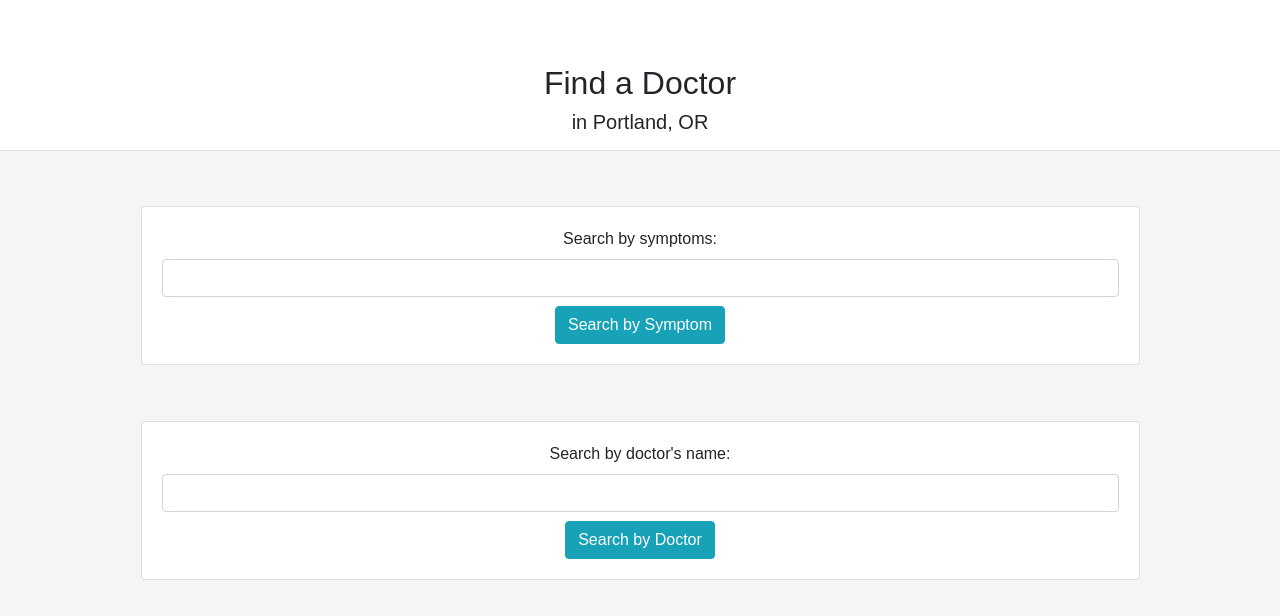
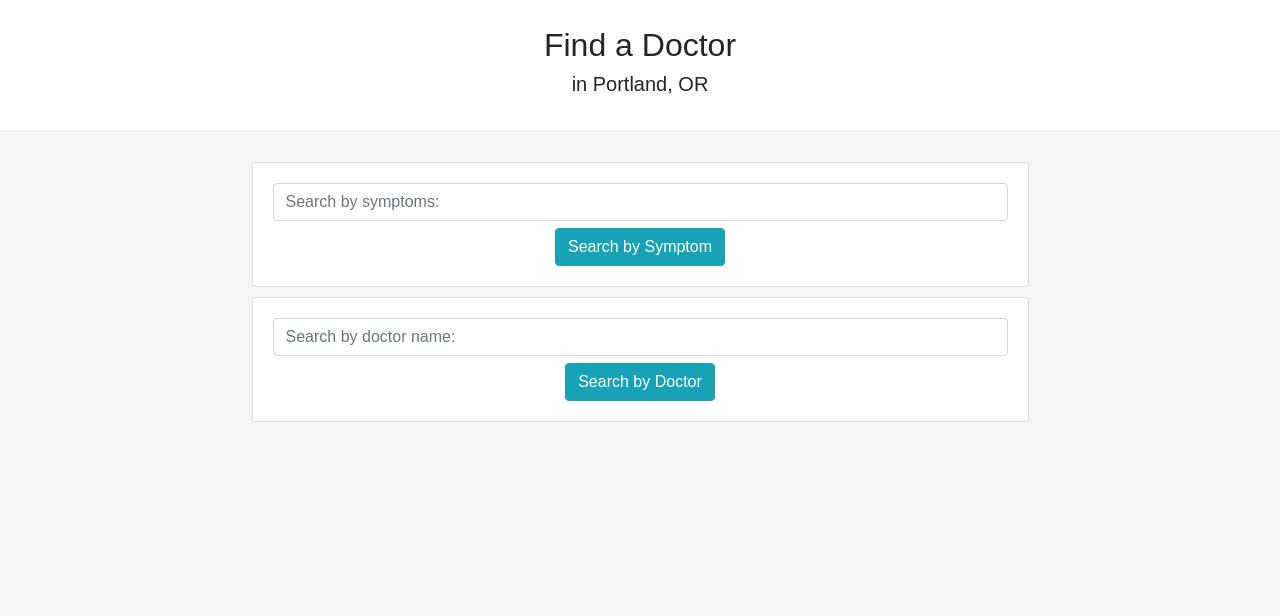
Before and after one commit to mtaylorpdx/doc-finder, a website built with webpack: page src/index.html in a window 1280 px wide. Built offline with nearby package versions, Linux system fonts and the light colour scheme.

Commit message:
add styling

```diff
--- a/src/index.html
+++ b/src/index.html
@@ -6,36 +6,28 @@
   <div class="jumbotron jumbotron-fluid">
     <h2>Find a Doctor</h2>
     <h5>in Portland, OR</h5>
-    <hr>
-
   </div>
   <body>
     <div class="container">
 
 
-      <div class="card text-center">
+        <div class="card">
+
             <div class="card-body">
-          <label for="issue">Search by symptoms:</label>
-          <input type="text" class="form-control" id="issue" name="issue">
+              <input type="text" class="form-control" id="issue" name="issue" placeholder="Search by symptoms:">
               <button id="searchIssue" class="btn btn-info searchSymptom">Search by Symptom</button>
             </div>
+
         </div>
-      <div class="card text-center">
+
+          <div class="card">
             <div class="card-body">
-          <label for="docName">Search by doctor's name:</label>
-          <input type="text" class="form-control" id="docName" name="docName">
+              <input type="text" class="form-control" id="docName" name="docName" placeholder="Search by doctor name:">
               <button id="searchName" class="btn btn-info searchName">Search by Doctor</button>
             </div>
           </div>
-      <!-- <form> -->
-        <!-- <label for="issue">Search by symptoms:</label>
-        <input type="text" class="form-control" id="issue" name="issue"> -->
 
-        <!-- <label for="docName">Search by doctor's name:</label>
-        <input type="text" class="form-control" id="docName" name="docName"> -->
 
-        <!-- <button type="submit" class="btn btn-block" id="findDoc">Search</button> -->
-      <!-- </form> -->
       <div id="append">
 
       </div>
--- a/src/styles.css
+++ b/src/styles.css
@@ -6,11 +6,14 @@ body {
 .jumbotron {
   background-color: white;
   text-align: center;
-  max-height: 150px;
+  padding: 2%;
 }
 
 .card {
-  margin: 5%;
+  margin: 0 auto;
+  margin-bottom: 10px;
+  max-width: 70%;
+  text-align: center;
 }
 
 #onLoad {
```
Lines whose indentation alone changed are shown as unchanged.
